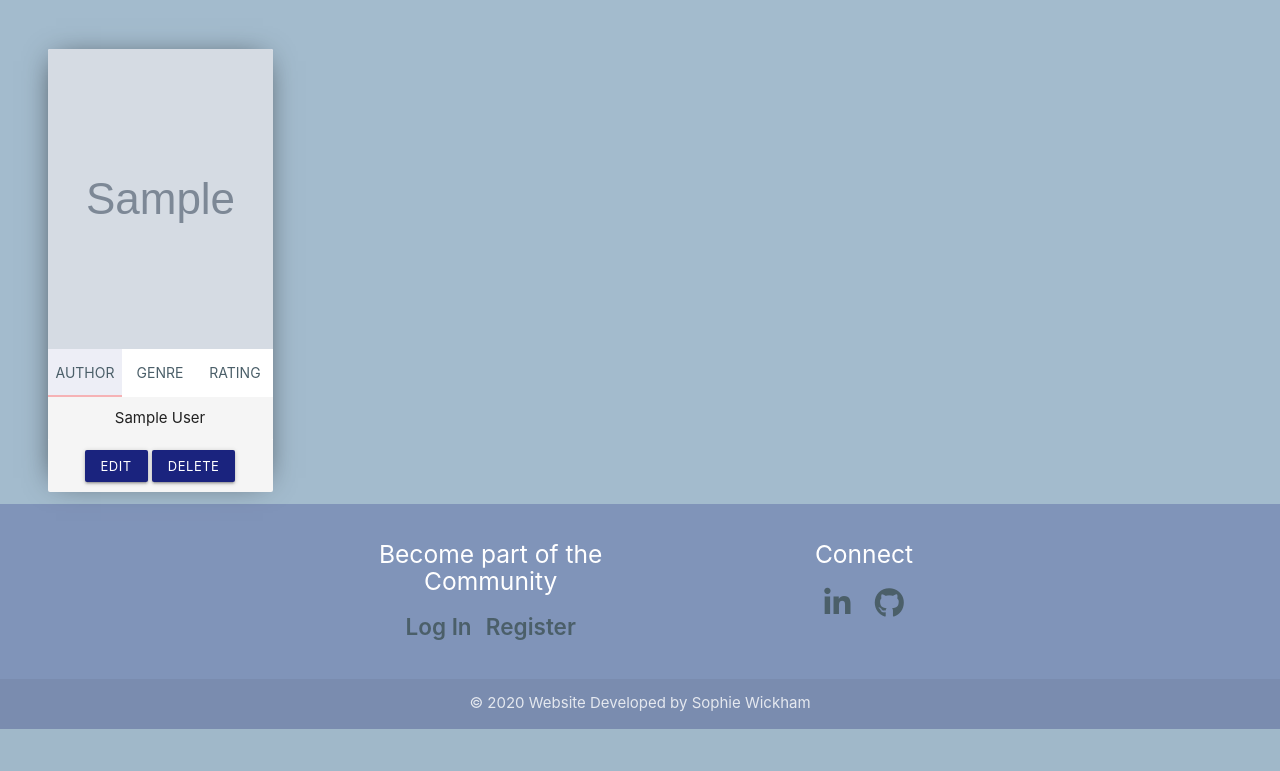
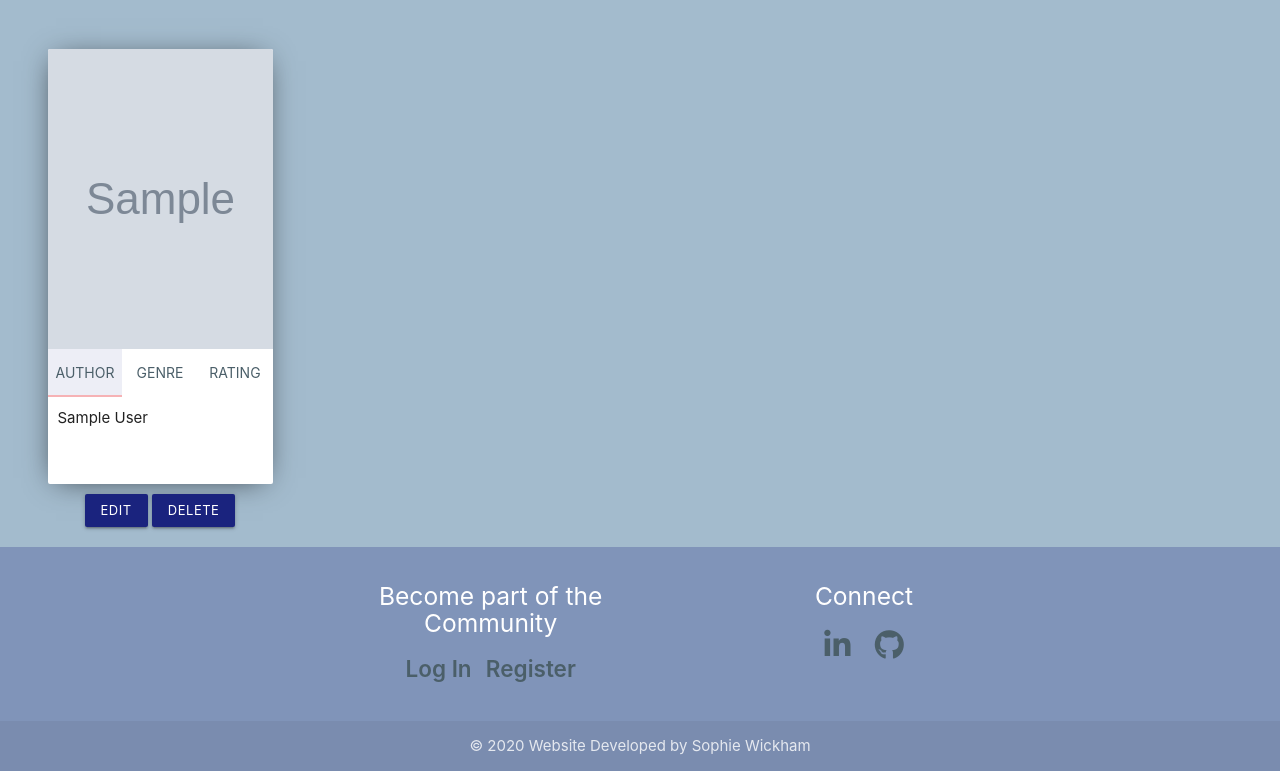
Before and after one commit to sw1ckham/i-brary, a Flask app: page /show_books in a window 1280 px wide. Shown: the part 168-939 px from the top of the page. Before the commit the page ends 897 px from the top, so only its background shows below. Run offline with Flask 2, Linux system fonts and the light colour scheme; the visitor is signed in with stand-in values (Sample User, id 1); grey boxes marked "Sample" are stand-in pictures; a database or web service that is not in the repository returns one stand-in record (values such as "Sample title"); some libraries are stand-ins or nearby versions.

Commit message:
Moved the buttons below the card

```diff
--- a/templates/books.html
+++ b/templates/books.html
@@ -9,14 +9,11 @@
 
         <hr class="block-divider">
         {% for book in books %}
-		    <div id="card" class="col s12 m4 l3 center flexbox">
+		    <div id="card" class="col s12 m4 l3 center flexboxMyBooks">
 			    <div class="card hoverable center-block">
 				    <div class="card-image">
                         <img src= "{{book.img_url}}" alt="Front page of Atomic Habits">
                     </div>
-					<!-- <div class="card-content title-content">
-						<span class="card-title grey-text text-darken-4">{{book.book_name}}</span>
-					</div>  -->
 					<div class="card-tabs">
 						<ul class="tabs">
 							<li class="tab col s4"><a class="active" href="#test4{{loop.index}}">Author</a></li>
@@ -24,16 +21,16 @@
 							<li class="tab col s4"><a href="#test6{{loop.index}}">Rating</a></li>
 						</ul>
 					</div>
-					<div class="card-content grey lighten-4 tabs-content">
+					<div class="card-content tabs-content valign-wrapper">
 						<div id="test4{{loop.index}}">{{book.book_author}}</div>
 						<div id="test5{{loop.index}}">{{book.book_genre}}</div>
-						<div id="test6{{loop.index}}">{{book.book_rating}} - {{book.book_comments}}</div>
+						<div class="valign" id="test6{{loop.index}}">{{book.book_rating}}/10 - {{book.book_comments}}</div>
 					</div>
-                    <div class="card-content grey lighten-4">
+				</div>
+                <div class="center buttons">
                         <a href="{{url_for('edit_book', book_id=book._id)}}" class="waves-effect waves-light btn-small indigo darken-4">Edit</a>
                         <a href="{{url_for('delete_book', book_id=book._id)}}" class="waves-effect waves-light btn-small indigo darken-4">Delete</a>
-                    </div>
-				</div>
+                </div>
 			</div>
            {% endfor %}
 		</div>
```
